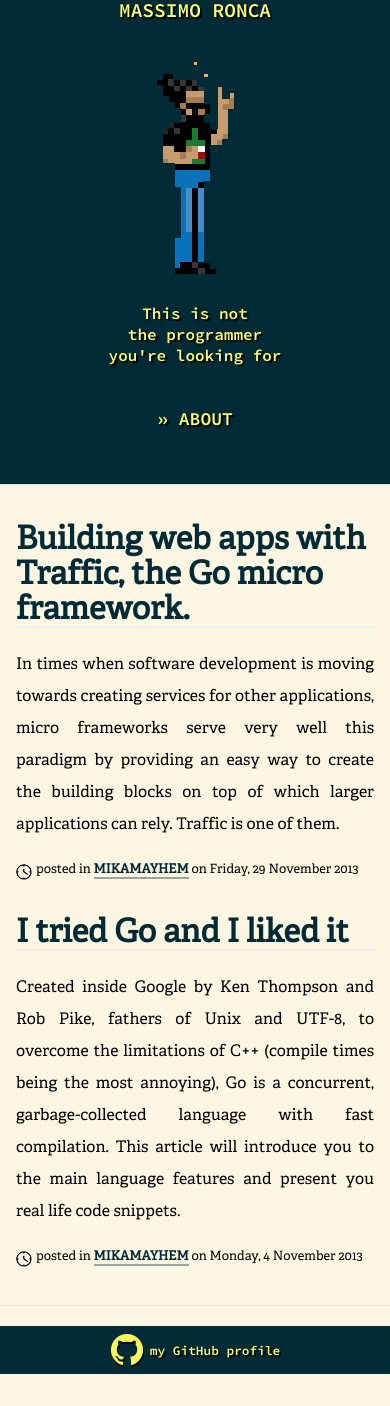
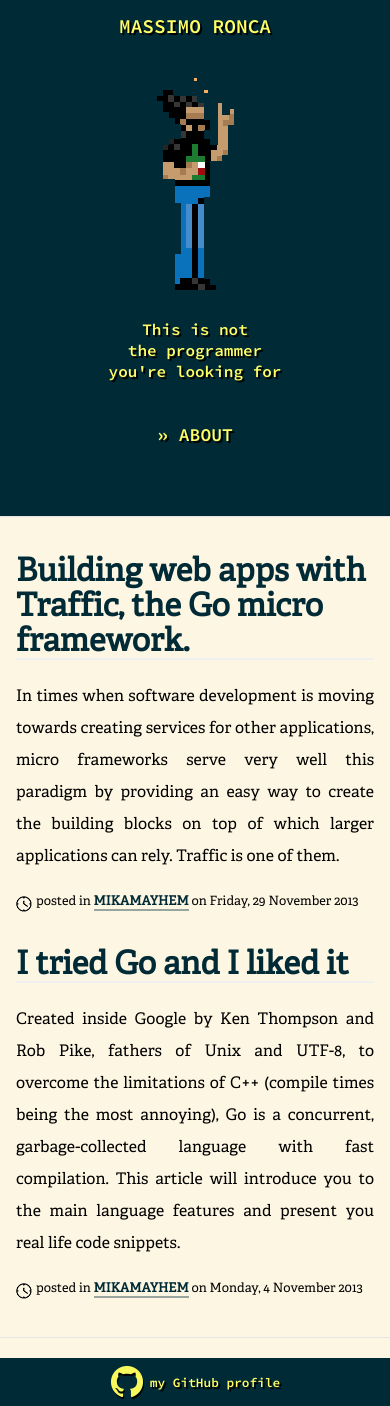
Before and after one commit to Laesod/massimoronca.it, a Jekyll site: the page built from index.html, in a window 390 px wide. Built offline with Jekyll 4.4.1, drawn with Linux system fonts in a browser that asks for light colours; Markdown is read by kramdown in place of the engine named in the settings; before the commit the page ends 1374 px from its top, so only the background shows below that.

Commit message:
fixed header padding for mobile

```diff
--- a/assets/stylesheets/styles.css
+++ b/assets/stylesheets/styles.css
@@ -439,7 +439,6 @@
     padding: 0;
   }
 
-
   div.wrapper {
     width:auto;
     margin:0;
@@ -456,10 +455,6 @@
     border-width:1px 0;
     padding:20px 0;
     margin:0 0 20px;
-  }
-
-  header {
-    padding: 1em;
   }
 
   header a small {
@@ -508,10 +503,6 @@
     word-wrap:break-word;
   }
 
-  header {
-    padding:0;
-  }
-
   header ul, header p.view {
     position:static;
   }
@@ -529,6 +520,10 @@
     font-size: 1em;
   }
 
+  header {
+    padding: 1em;
+  }
+
   header nav ul {
     display:inline-block;
   }
```
